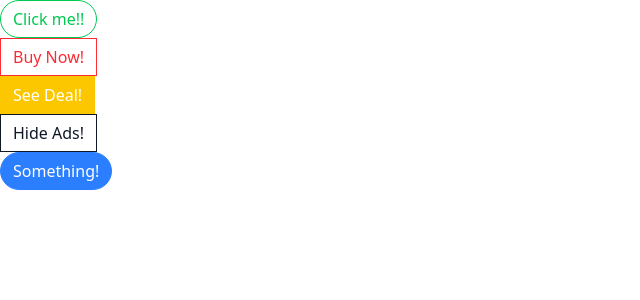
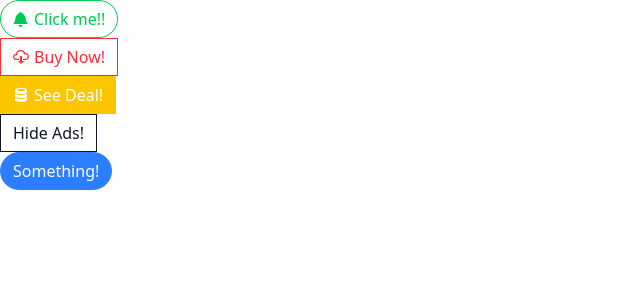
Before and after one commit to mwoolf87/Parsity, a React (Vite) app in the folder ModernReactWithRedux/comps/: page / in a window 1280 px wide. Shown: the top 300 px of the page, without its empty margins (0-640 px from the left). Built offline with nearby package versions, Linux system fonts and the light colour scheme.

Commit message:
installed react-icons added margin to icons in buttons

```diff
--- a/ModernReactWithRedux/comps/package.json
+++ b/ModernReactWithRedux/comps/package.json
@@ -17,7 +17,7 @@
     "prop-types": "^15.8.1",
     "react": "18.3.1",
     "react-dom": "18.3.1",
-    "react-icons": "^4.4.0",
+    "react-icons": "4.6.0",
     "tailwind-merge": "^3.3.1",
     "tailwindcss": "^4.1.5"
   },
--- a/ModernReactWithRedux/comps/src/App.js
+++ b/ModernReactWithRedux/comps/src/App.js
@@ -1,19 +1,25 @@
+import { GoBell, GoCloudDownload, GoDatabase } from "react-icons/go";
 import Button from "./Button";
 function App() {
   return (
     <div>
       <div>
         <Button success rounded outline>
+          <GoBell />
           Click me!!
         </Button>
       </div>
       <div>
         <Button danger outline>
+          <GoCloudDownload />
           Buy Now!
         </Button>
       </div>
       <div>
-        <Button warning>See Deal!</Button>
+        <Button warning>
+          <GoDatabase />
+          See Deal!
+        </Button>
       </div>
       <div>
         <Button secondary outline>
--- a/ModernReactWithRedux/comps/src/Button.js
+++ b/ModernReactWithRedux/comps/src/Button.js
@@ -14,7 +14,7 @@ function Button({
   rounded,
 }) {
   const classes = twMerge(
-    className("px-3 py-1.5 border", {
+    className("flex items-center px-3 py-1.5 border", {
       "border-blue-500 bg-blue-500 text-white": primary,
       "border-gray-900 bg-gray-900 text-white": secondary,
       "border-green-500 bg-green-500 text-white": success,
--- a/ModernReactWithRedux/comps/src/index.css
+++ b/ModernReactWithRedux/comps/src/index.css
@@ -1 +1,5 @@
-@import "tailwindcss"
+@import "tailwindcss";
+
+button > svg {
+margin-right: 5px;
+}
```
Also changed, not shown: 1 other file (tests, documents, lock files or other folders).
